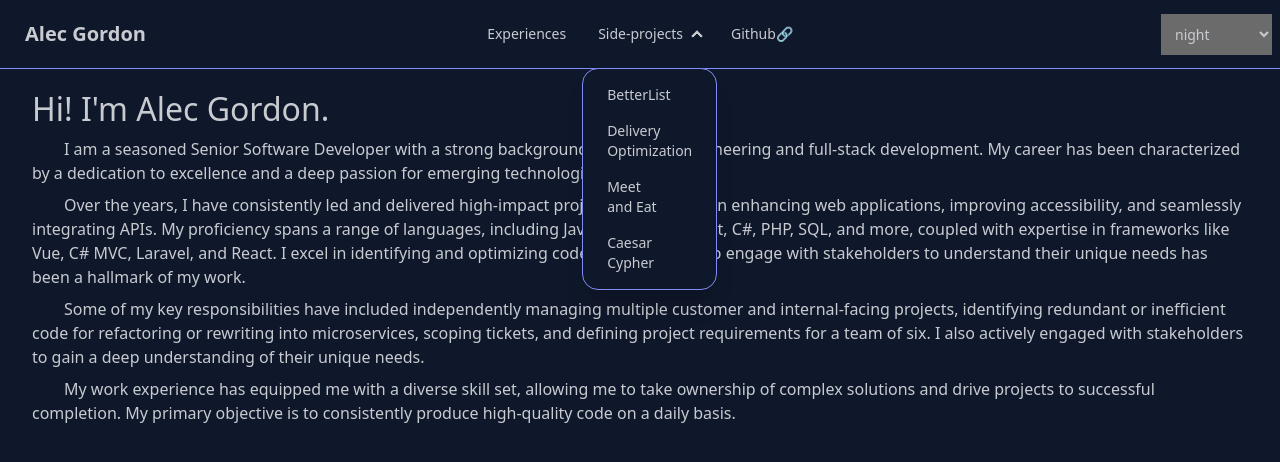
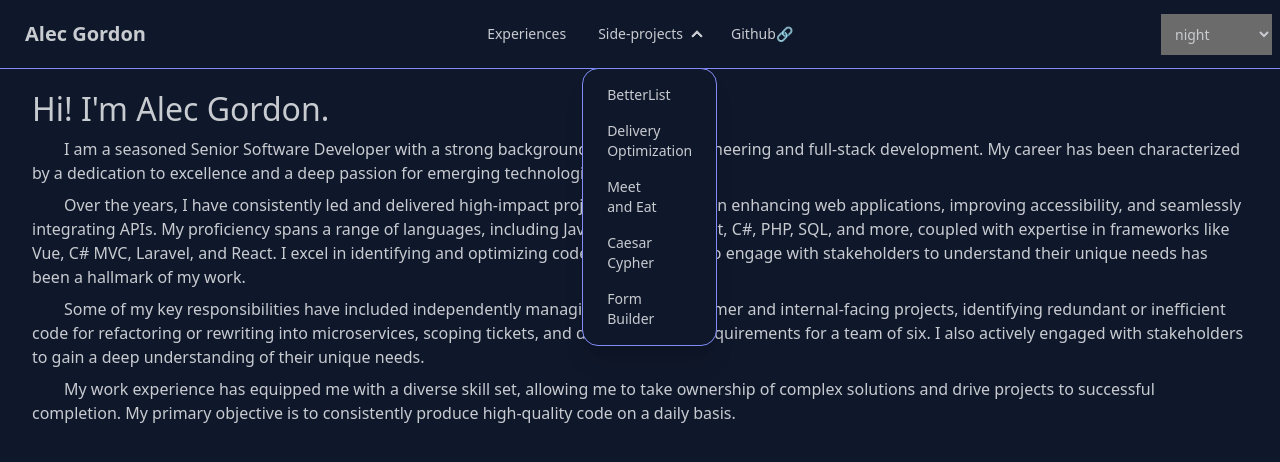
Before and after one commit to insanealec/alecgordon, a Vue app: page / in a window 1280 px wide. Both pictures are taken after a click on the heading "Side-projects". Shown: the top 462 px of the page. Built offline with nearby package versions, Linux system fonts and the light colour scheme.

Commit message:
Start making form builder

```diff
--- /dev/null
+++ b/src/components/form-builder/FormAdmin.vue
@@ -0,0 +1,16 @@
+<script setup lang="ts">
+// import { ref } from 'vue';
+import { useFormStore } from '@/stores/form';
+// import { useFocus, useToggle } from '@vueuse/core';
+
+const store = useFormStore();
+
+</script>
+
+<template>
+  <div class="flex flex-col w-full">
+  </div>
+</template>
+
+<style lang="scss" scoped>
+</style>
--- a/src/components/nav/NavBar.vue
+++ b/src/components/nav/NavBar.vue
@@ -18,7 +18,7 @@ import ThemeToggle from './ThemeToggle.vue';
             <li><RouterLink to="/delivery">Delivery Optimization</RouterLink></li>
             <li><RouterLink to="/meet-and-eat">Meet and Eat</RouterLink></li>
             <li><RouterLink to="/cypher">Caesar Cypher</RouterLink></li>
-            <!-- <li><RouterLink to="/nostr">Nostr Client</RouterLink></li> -->
+            <li><RouterLink to="/form-builder">Form Builder</RouterLink></li>
           </ul>
         </li>
         <li><a href="https://github.com/insanealec/alecgordon" class="gap-0" target="_blank">Github <span class="text-sm">&#128279;</span></a></li>
@@ -37,7 +37,7 @@ import ThemeToggle from './ThemeToggle.vue';
             <li><RouterLink to="/delivery">Delivery Optimization</RouterLink></li>
             <li><RouterLink to="/meet-and-eat">Meet and Eat</RouterLink></li>
             <li><RouterLink to="/cypher">Caesar Cypher</RouterLink></li>
-            <!-- <li><RouterLink to="/nostr">Nostr Client</RouterLink></li> -->
+            <li><RouterLink to="/form-builder">Form Builder</RouterLink></li>
           </ul>
         </details>
       </li>
--- a/src/routes.ts
+++ b/src/routes.ts
@@ -9,7 +9,7 @@ import CategoryManager from './components/betterlist/CategoryManager.vue';
 import DeliveryMap from './components/map/DeliveryMap.vue';
 import MeetAndEat from './components/food/MeetAndEat.vue';
 import CaesarCypher from './components/challenges/CaesarCypher.vue';
-import NostrClient from './components/nostr/NostrClient.vue';
+import FormAdmin from './components/form-builder/FormAdmin.vue';
 
 export default [
   { name: 'home', path: '/', component: AboutMe },
@@ -50,9 +50,9 @@ export default [
     path: '/cypher',
     component: CaesarCypher,
   },
-  // {
-  //   name: 'nostr',
-  //   path: '/nostr',
-  //   component: NostrClient,
-  // },
+  {
+    name: 'form-builder',
+    path: '/form-builder',
+    component: FormAdmin,
+  },
 ];
--- /dev/null
+++ b/src/stores/form.ts
@@ -0,0 +1,10 @@
+import { defineStore } from 'pinia';
+import { ref } from 'vue';
+
+export const useFormStore = defineStore('form', () => {
+  const form = ref({});
+
+  return {
+    form,
+  };
+});
```
